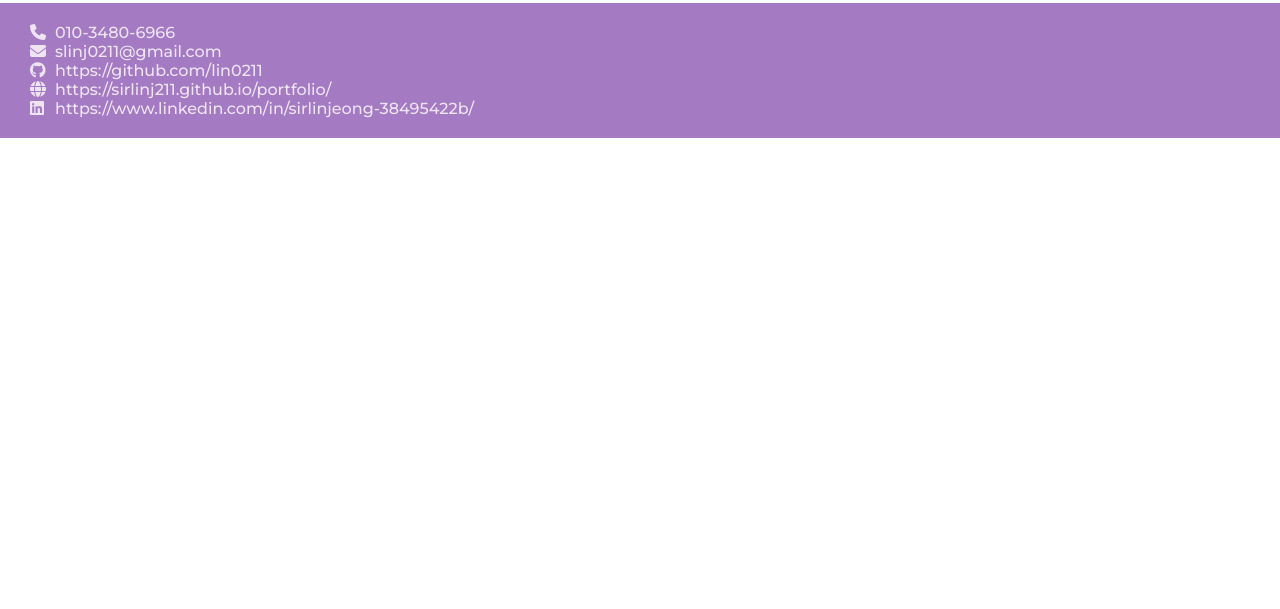
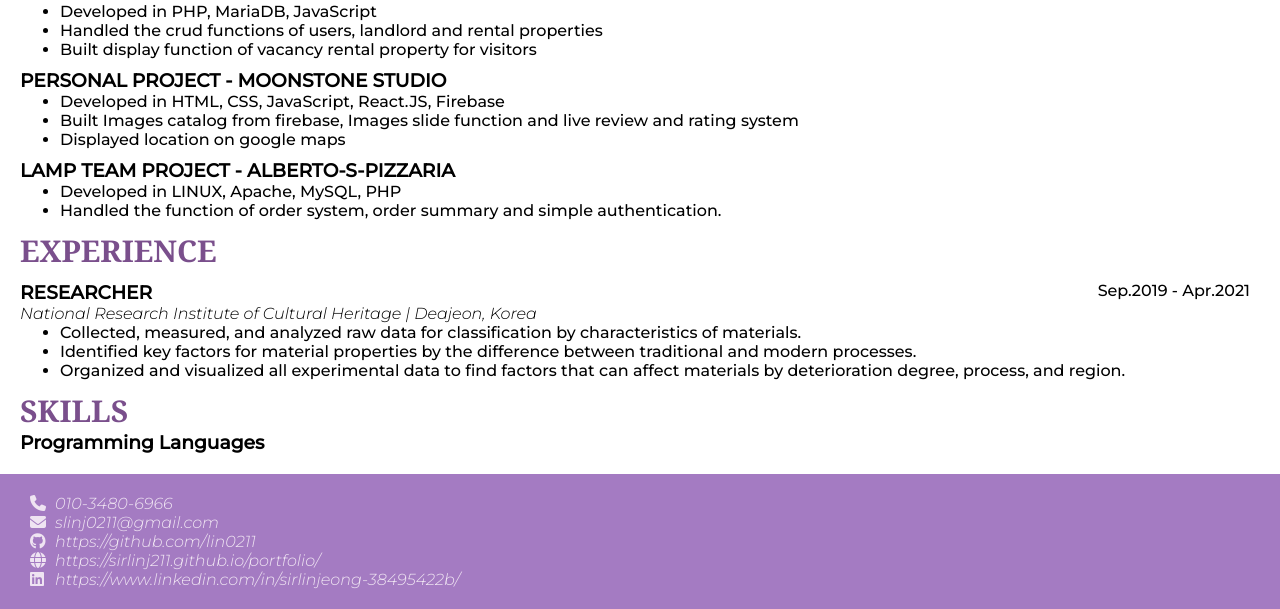
Before and after one commit to lin0211/resume, a plain HTML site: page index.html in a window 1280 px wide. Shown: the part 526-1135 px from the top of the page. Before the commit the page ends 800 px from the top, so only its background shows below. Drawn offline with Linux system fonts and the light colour scheme.

Commit message:
div error edit

```diff
--- a/index.html
+++ b/index.html
@@ -2,15 +2,20 @@
 <html lang="en">
   <head>
     <meta charset="UTF-8" />
+    <meta name="description" content="Sirlin's Resume" />
+    <meta name="keywords" content="HTML, CSS" />
+    <meta name="author" content="SIRLIN JEONG" />
     <meta name="viewport" content="width=device-width, initial-scale=1.0" />
     <link rel="stylesheet" href="./style.css" />
+    <script
+      src="https://kit.fontawesome.com/cde364b520.js"
+      crossorigin="anonymous"
+    ></script>
     <title>SIRLIN's Resume</title>
   </head>
   <body>
-    <div class="top">
-
     <header>
-        <div class="logo"><img id="logo" src="./images/logo.png" alt="SL"></div>
+      <div class="logo"><img id="logo" src="./images/logo.png" alt="SL" /></div>
       <div class="namePosition">
         <h1>SIRLIN JEONG</h1>
         <p class="position">WEB DEVELOPER</p>
@@ -18,11 +23,13 @@
     </header>
     <main>
       <div class="main-left">
-          <section class="part">
+        <section class="part" id="education">
           <h2>EDUCATION</h2>
           <div class="edu">
             <div class="float-Wrap">
-                <h3 class="section-left">INTERNET APPLICATION AND WEB DEVELOPMENT</h3>
+              <h3 class="section-left">
+                INTERNET APPLICATION AND WEB DEVELOPMENT
+              </h3>
               <p class="section-right">Sep.2019 - Apr.2021</p>
             </div>
             <p class="college">Fanshawe College, London, Canada</p>
@@ -30,31 +37,124 @@
           </div>
           <div class="edu">
             <div class="float-Wrap">
-                <h3 class="section-left">CULTURE HERITAGE CONSERVATION SCIENCE</h3>
+              <h3 class="section-left">
+                CULTURE HERITAGE CONSERVATION SCIENCE
+              </h3>
               <p class="section-right">Mar.2010 - Feb.2015</p>
             </div>
-              <p class="college">Gongju National University, Gongju, Republic of Korea</p>
+            <p class="college">
+              Gongju National University, Gongju, Republic of Korea
+            </p>
           </div>
         </section>
       </div>
-        <section class="part">
+      <section class="part" id="projects">
         <h2>PROJECTS</h2>
+        <div class="project">
+          <h3>APPLICATION TEAM PROJECT - RENTAL BUDDY</h3>
+          <ul>
+            <li>Developed in PHP, MariaDB, JavaScript</li>
+            <li>
+              Handled the crud functions of users, landlord and rental
+              properties
+            </li>
+            <li>
+              Built display function of vacancy rental property for visitors
+            </li>
+          </ul>
+        </div>
+        <div class="project">
+          <h3>PERSONAL PROJECT - MOONSTONE STUDIO</h3>
+          <ul>
+            <li>Developed in HTML, CSS, JavaScript, React.JS, Firebase</li>
+            <li>
+              Built Images catalog from firebase, Images slide function and live
+              review and rating system
+            </li>
+            <li>Displayed location on google maps</li>
+          </ul>
+        </div>
+        <div class="project">
+          <h3>LAMP TEAM PROJECT - ALBERTO-S-PIZZARIA</h3>
+          <ul>
+            <li>Developed in LINUX, Apache, MySQL, PHP</li>
+            <li>
+              Handled the function of order system, order summary and simple
+              authentication.
+            </li>
+          </ul>
+        </div>
       </section>
-        <div class="main-right"></div>
+      <section class="part" id="experience">
+        <h2>EXPERIENCE</h2>
+        <div class="edu">
+          <div class="float-Wrap">
+            <h3 class="section-left">RESEARCHER</h3>
+            <p class="section-right">Sep.2019 - Apr.2021</p>
           </div>
+          <address>
+            National Research Institute of Cultural Heritage | Deajeon, Korea
+          </address>
+          <ul>
+            <li>
+              Collected, measured, and analyzed raw data for classification by
+              characteristics of materials.
+            </li>
+            <li>
+              Identified key factors for material properties by the difference
+              between traditional and modern processes.
+            </li>
+            <li>
+              Organized and visualized all experimental data to find factors
+              that can affect materials by deterioration degree, process, and
+              region.
+            </li>
+          </ul>
+        </div>
+      </section>
+      <section class="part" id="skills">
+        <h2>SKILLS</h2>
+        <div class="skill">
+          <h3>Programming Languages</h3>
+        </div>
+      </section>
+    </main>
 
     <footer>
-        <div class="contact">
-          <p class="contact-num"><i class="fa-solid fa-phone"></i>010-3480-6966</p>
-          <p class="contact-mail"><i class="fa-solid fa-envelope"></i>slinj0211@gmail.com</p>
-          <p class="contact-git"><i class="fa-brands fa-github"></i><a href="https://github.com/lin0211">https://github.com/lin0211</a> </p>
-          <p class="contact-site"><i class="fa-solid fa-globe"></i><a href="https://sirlinj211.github.io/portfolio/">https://sirlinj211.github.io/portfolio/</a>
+      <address class="contact">
+        <p class="contact-num">
+          <i class="fa-solid fa-phone"></i
+          ><a href="tel:+821034806966">010-3480-6966</a>
         </p>
-          <p class="contact-linkedIn"><i class="fa-brands fa-linkedin"></i><a href="https://www.linkedin.com/in/sirlinjeong-38495422b/">https://www.linkedin.com/in/sirlinjeong-38495422b/</a>
+        <p class="contact-mail">
+          <i class="fa-solid fa-envelope"></i
+          ><a href="mailto:slinj0211@gmail.com">slinj0211@gmail.com</a>
         </p>
-        </div>
+        <p class="contact-git">
+          <i class="fa-brands fa-github"></i
+          ><a href="https://github.com/lin0211" target="_blank" rel="noopener"
+            >https://github.com/lin0211
+          </a>
+        </p>
+        <p class="contact-site">
+          <i class="fa-solid fa-globe"></i
+          ><a
+            href="https://sirlinj211.github.io/portfolio/"
+            target="_blank"
+            rel="noopener"
+            >https://sirlinj211.github.io/portfolio/</a
+          >
+        </p>
+        <p class="contact-linkedIn">
+          <i class="fa-brands fa-linkedin"></i
+          ><a
+            href="https://www.linkedin.com/in/sirlinjeong-38495422b/"
+            target="_blank"
+            rel="noopener"
+            >https://www.linkedin.com/in/sirlinjeong-38495422b/</a
+          >
+        </p>
+      </address>
     </footer>
   </body>
-
-  <script src="https://kit.fontawesome.com/cde364b520.js" crossorigin="anonymous"></script>
 </html>
--- a/style.css
+++ b/style.css
@@ -1,4 +1,4 @@
-@import url("https://fonts.googleapis.com/css2?family=Montserrat:ital,wght@0,500;1,300&family=Noto+Serif:wght@300;600&family=Rubik:wght@700&display=swap");
+@import url("https://fonts.googleapis.com/css2?family=Montserrat:ital,wght@0,500;1,300&family=Noto+Serif:wght@300;600;700&family=Rubik:wght@700&display=swap");
 
 * {
   margin: 0;
@@ -57,9 +57,9 @@ main {
 
 h2 {
   font-family: "Noto Serif", serif;
-  font-weight: 600;
+  font-weight: 700;
   color: #7a4f8c;
-  font-size: 28px;
+  font-size: 30px;
 }
 
 .edu {
@@ -77,6 +77,12 @@ h2 {
 
 .section-right {
   float: right;
+  margin-right: 10px;
+}
+
+.project {
+  margin-top: 10px;
+  margin-bottom: 10px;
 }
 
 footer {
```
Lines whose indentation alone changed are shown as unchanged.
